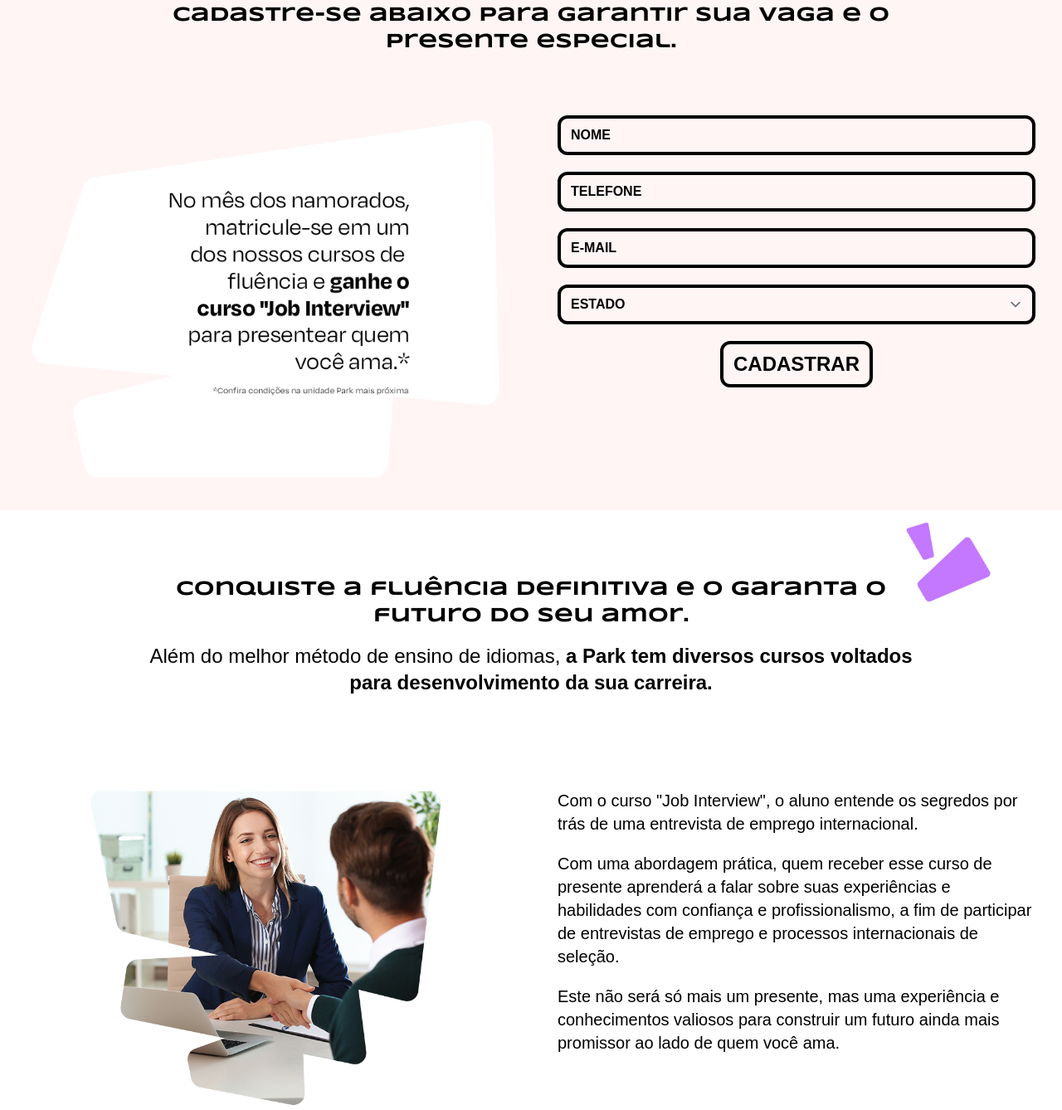
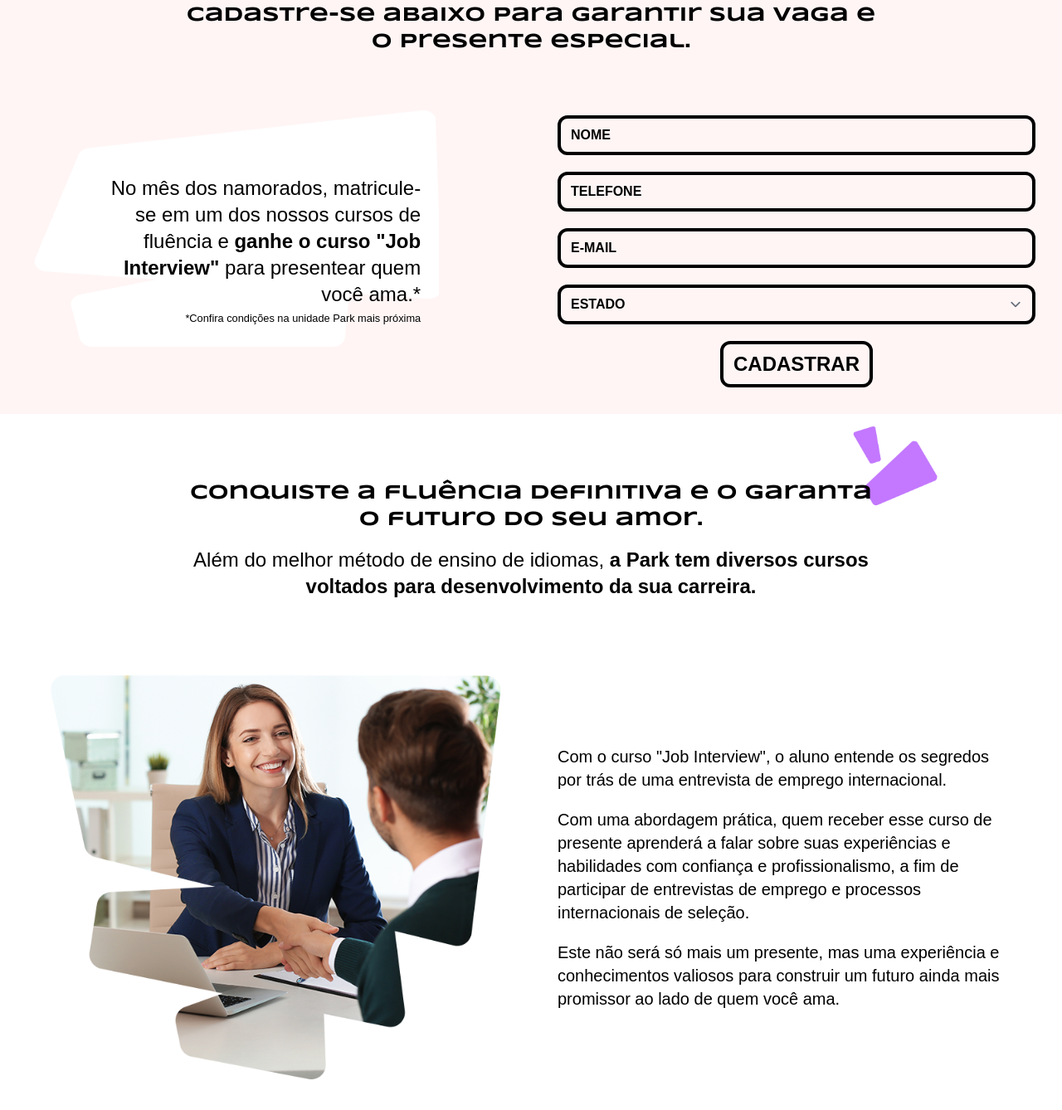
Before and after one commit to TrindadeBRA/parkeducation, a plain HTML site: page index.html in a window 1280 px wide. Shown: the part 427-1765 px from the top of the page at 83% size. Drawn offline with nearby package versions, Linux system fonts and the light colour scheme.

Commit message:
fix responsive

```diff
--- a/assets/css/style.css
+++ b/assets/css/style.css
@@ -11,12 +11,50 @@
 
 .absolute-img {
     position: relative;
+    z-index: 1;
 }
 
 .absolute-img::after {
-    content: url("http://127.0.0.1:5500/assets/imgs/absolute.png");
+    content: url("/assets/imgs/absolute.png");
     position: absolute;
     top: -90px;
     right: -100px;
     transform: scale(0.7);
+    z-index: -1;
 }
+
+.shape-img {
+    position: relative;
+    z-index: 0;
+}
+
+.shape-img:after {
+    position: absolute;
+    content: url("/assets/imgs/shape.png");
+    top: -100px;
+    right: 60px;
+    z-index: -1;
+}
+
+@media only screen and (min-width: 769px) {
+    .mobonly {
+        display: none !important;
+    }
+}
+
+@media only screen and (max-width: 769px) {
+    .deskonly {
+        display: none !important;
+    }
+
+    .absolute-img::after {
+        position: absolute;
+        top: -70px;
+        right: 0;
+        transform: scale(0.7);
+    }
+
+    .shape-img:after {
+        content: unset;
+    }
+}
--- a/index.html
+++ b/index.html
@@ -23,6 +23,7 @@
         }
     </script>
     <title>Park Education - Dia dos Namorados</title>
+    <link rel="icon" type="image/x-icon" href="/assets/imgs/favcon.jpg">
     <script src="./assets/js/scripts.js"></script>
     <link rel="preconnect" href="https://fonts.googleapis.com">
     <link rel="preconnect" href="https://fonts.gstatic.com" crossorigin>
@@ -35,16 +36,17 @@
     <section class="flex items-center py-8 bg-rose">
         <div class="container mx-auto">
             <div class="flex items-center">
-                <img src="./assets/imgs/logo.png" alt="Logotipo" class="max-w-[150px]">
+                <img src="./assets/imgs/logo.png" alt="Logotipo" class="max-w-[150px] mx-auto sm:mx-0">
             </div>
         </div>
     </section>
 
-    <img src="./assets/imgs/banner.jpg" alt="" srcset="">
+    <img src="./assets/imgs/banner.jpg" alt="" srcset="" class="deskonly">
+    <img src="./assets/imgs/banner-mobile.png" alt="" srcset="" class="mobonly">
 
     <section class="flex items-center py-10 bg-white2">
         <div class="container mx-auto">
-            <div class="flex items-center max-w-[75%] mx-auto">
+            <div class="flex items-center sm:max-w-[65%] mx-auto px-2 sm:px-0">
                 <p class="font-syncopate font-bold text-center text-2xl">Cadastre-se abaixo para garantir sua vaga e o presente especial.</p>
             </div>
         </div>
@@ -52,11 +54,14 @@
 
     <section class="flex items-center py-8 bg-white2">
         <div class="container mx-auto">
-            <div class="flex">
-                <div class="w-[50%] mx-8">
-                    <img src="./assets/imgs/side-form.png" alt="No mês dos namorados, matricule-se em um dos nossos cursos de fluência e ganhe o curso 'Job Interview' para presentear quem você ama." title="No mês dos namorados, matricule-se em um dos nossos cursos de fluência e ganhe o curso 'Job Interview' para presentear quem você ama.">
+            <div class="flex flex-col sm:flex-row items-center">
+                <div class="w-full sm:w-[50%] sm:mx-8 mb-8 sm:mb-0 shape-img">
+                    <p class="font-degular text-right text-2xl mx-auto w-[80%] sm:w-[65%] ">No mês dos namorados, matricule-se em um dos nossos cursos de  fluência e <b>ganhe o curso "Job Interview"</b> para presentear quem você ama.*</p>
+                    <p class="font-degular text-right mx-auto w-[80%] sm:w-[65%]">
+                        <small class="font-degular text-right w-full">*Confira condições na unidade Park mais próxima</small>
+                    </p>
                 </div>
-                <div class="w-[50%] mx-8">
+                <div class="w-full sm:w-[50%] px-8 sm:px-0 sm:mx-8">
                     <form class="flex flex-col gap-5" action="http://promocaopark.com.br/mailer.php" method="POST" enctype="multipart/form-data">
 
                         <input type="text" name="name" id="name" placeholder="NOME" class="border-solid border-black border-4 rounded-xl bg-white2 placeholder:font-bold placeholder:text-black placeholder:font-degular font-degular font-bold focus:border-[#c478ff] uppercase" required>
@@ -81,9 +86,9 @@
         </div>
     </section>
 
-    <section class="flex items-center py-20 bg-white">
+    <section class="flex items-center pt-20 bg-white">
         <div class="container mx-auto">
-            <div class="flex flex-col items-center max-w-[75%] mx-auto absolute-img">
+            <div class="flex flex-col items-center px-6 sm:px-0 sm:max-w-[65%] mx-auto sm:mb-8 absolute-img">
                 <p class="font-syncopate font-bold text-center text-2xl mb-4">Conquiste a fluência definitiva e o garanta o futuro do seu amor.</p>
                 <p class="font-degular text-center text-2xl">Além do melhor método de ensino de idiomas, <b>a Park tem diversos cursos voltados para desenvolvimento da sua carreira.</b></p>
             </div>
@@ -91,12 +96,12 @@
     </section>
 
     <section class="flex items-center py-8 bg-white">
-        <div class="container mx-auto">
-            <div class="flex">
-                <div class="w-[50%] mx-8">
-                    <img src="./assets/imgs/fluencia.png" alt="" class="max-h-96 mx-auto">
+        <div class="container mx-auto px-6">
+            <div class="flex flex-col sm:flex-row items-center">
+                <div class="w-full sm:w-[50%] sm:mx-8">
+                    <img src="./assets/imgs/fluencia.png" alt="" class="mx-auto w-full py-6 mb-6 sm:mb-0">
                 </div>
-                <div class="w-[50%] mx-8 flex gap-5 flex-col">
+                <div class="w-full sm:w-[50%] sm:mx-8 flex gap-5 flex-col">
 
                     <p class="font-degular text-xl">Com o curso "Job Interview", o aluno entende os segredos por trás de uma entrevista de emprego internacional.</p>
 
```
Also changed, not shown: assets/imgs/banner-mobile.png (added), assets/imgs/favcon.jpg (added), assets/imgs/shape.png (added).
